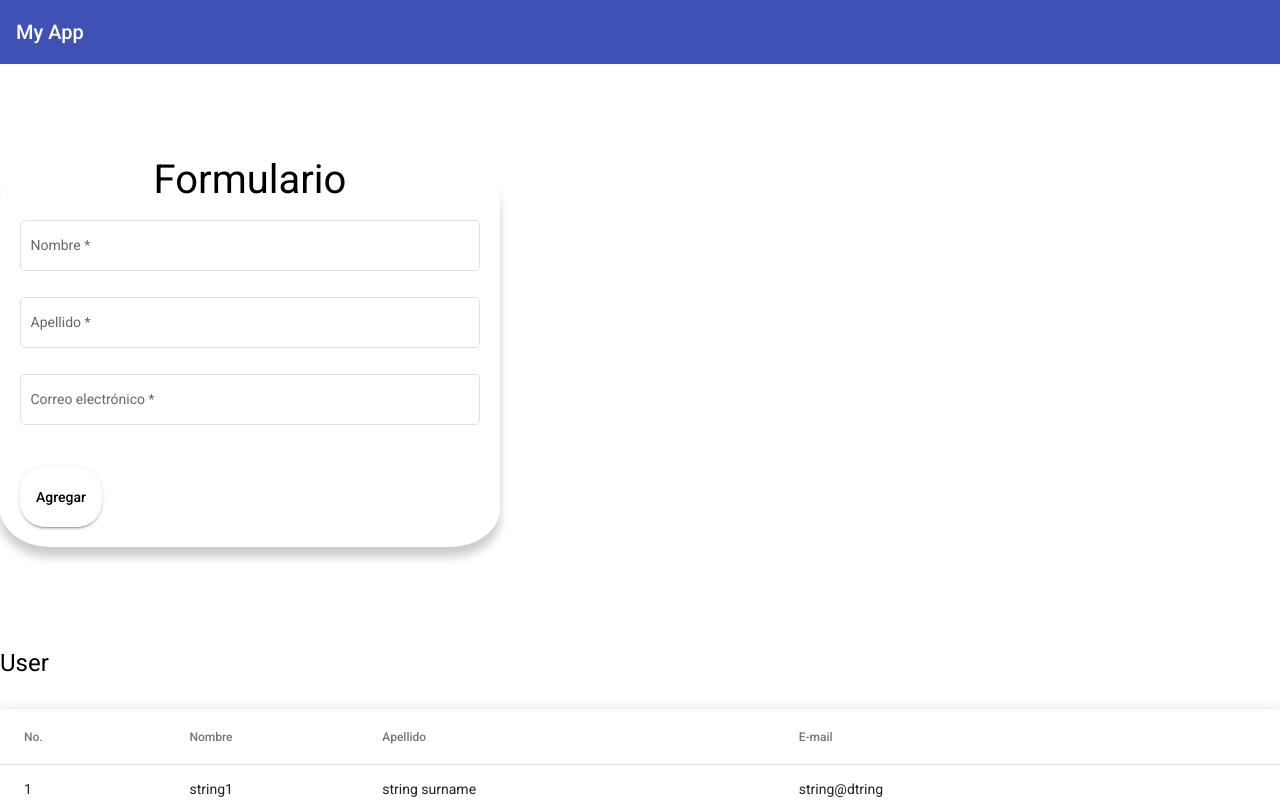
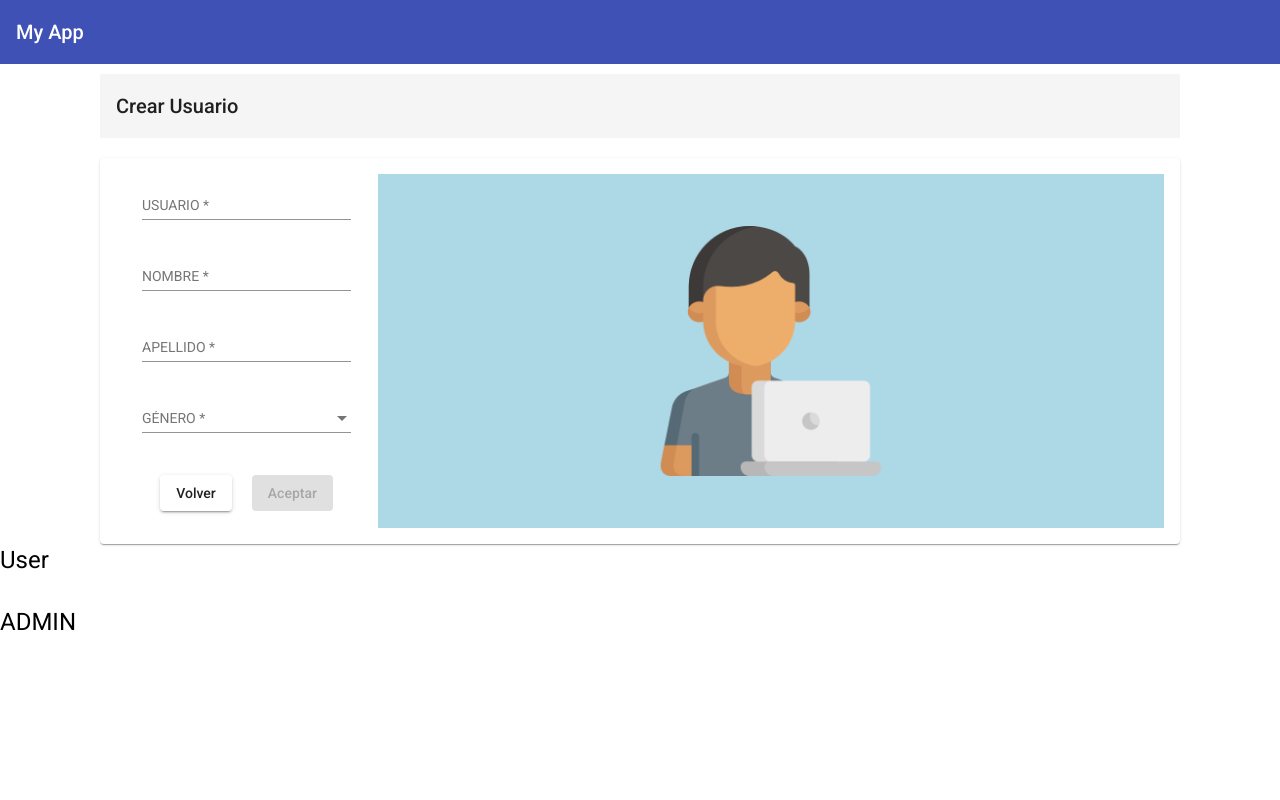
Before and after one commit to kalaniz0018/proyectoFinal-27310, an Angular app: page / in a window 1280 px wide. Shown: the top 800 px of the page. Built offline with nearby package versions, Linux system fonts and the light colour scheme.

Commit message:
configurando logica de usuario

```diff
--- a/src/app/app.component.html
+++ b/src/app/app.component.html
@@ -4,6 +4,6 @@
 </div>
 
 <div>
-  <app-students [students]='students.students'></app-students>
-  <app-abm-students [students]='students.students'></app-abm-students>
+  <app-students ></app-students>
+  <app-abm-students ></app-abm-students>
 </div>
--- a/src/app/app.component.ts
+++ b/src/app/app.component.ts
@@ -1,5 +1,4 @@
 import { Component, OnInit } from '@angular/core';
-import { StudentsResponse } from './interfaces/student-response.interface';
 import { StudentService } from './services/student-service';
 
 @Component({
@@ -11,18 +10,15 @@ export class AppComponent implements OnInit {
 
   title = 'proyecto-final-comision27310';
 
-  students!: StudentsResponse;
+
 
   constructor(public studentService: StudentService) { }
 
 
   ngOnInit(): void {
-    this.getDataSeccion();
+
   }
 
-  getDataSeccion() {
-    this.students = this.studentService.GetStudentResponse();
-    console.log(this.students);
-  }
+
 
 }
--- a/src/app/components/form/form.component.css
+++ b/src/app/components/form/form.component.css
@@ -1,39 +1,3 @@
-.container {
-  margin-top: 100px;
-  margin-bottom: 100px;
-
-  top: 10%;
+.ancho{
+  width: 80%;
 }
-form{
-  margin: 20px 20px 20px 20px;
-}
-mat-form-field{
-  width: 100%;
-}
-.title{
-  text-align: center;
-  font-size: 40px;
-  margin-bottom: 20px;
-}
-.formulario {
-  justify-content: center;
-  width: 500px;
-
-  left: 30%;
-  background: white;
-  border-radius: 10%;
-  box-shadow: 0 10px 10px rgba(0, 0, 0, 0.2);
-}
-.button-reserva {
-  height: 60px;
-  background-color: transparent;
-  color: black;
-  border-radius: 25px;
-  justify-content: center;
-  margin-left: 150px;
-  margin: 0px 20px 20px 20px;
-}
-.button-reserva:hover {
-  background-color: crimson;
-  color: #fff;
-}
--- a/src/app/components/form/form.component.html
+++ b/src/app/components/form/form.component.html
@@ -1,52 +1,49 @@
 <div class="container">
-  <div class="formulario">
-    <form [formGroup]="userForm" #formDirective="ngForm">
-      <h1 class="title">Formulario </h1>
-      <mat-form-field appearance="outline">
-        <mat-label>Nombre</mat-label>
-        <input formControlName="name" [(ngModel)]="inputName" type="text" matInput placeholder="Nombre">
-        <mat-error *ngIf="userForm.get('name')?.hasError('required')">Este campo es obligatorio
-        </mat-error>
-      </mat-form-field>
-      <mat-form-field appearance="outline">
-        <mat-label>Apellido</mat-label>
-        <input formControlName="surname" [(ngModel)]="inputSurName" type="text" matInput placeholder="Apellido">
-        <mat-error *ngIf="userForm.get('surname')?.hasError('required')">Este campo es obligatorio
-        </mat-error>
-      </mat-form-field>
-      <mat-form-field appearance="outline">
-        <mat-label>Correo electrónico</mat-label>
-        <input formControlName="email" [(ngModel)]="inputEmail" type="email" matInput placeholder="E-mail">
-        <mat-error *ngIf="userForm.get('email')?.hasError('required')">Este campo es obligatorio
-        </mat-error>
-        <mat-error *ngIf="userForm.get('email')?.hasError('email')">El formato tiene que ser
-          email</mat-error>
+  <mat-toolbar>
+      <span>Crear Usuario</span>
+  </mat-toolbar>
 
-      </mat-form-field>
+  <mat-card style="margin-top: 20px;">
+      <!-- Bindiamos el form con nuestro formulario -->
+      <form [formGroup]="form" (ngSubmit)="agregarUsuario()">
+          <mat-grid-list cols="4" rowHeight="70px">
+              <mat-grid-tile [colspan]="1" [rowspan]="1">
+                  <mat-form-field class="ancho">
+                      <mat-label>USUARIO</mat-label>
+                      <input matInput autocomplete="off" formControlName="usuario">
+                  </mat-form-field>
+              </mat-grid-tile>
+              <mat-grid-tile [colspan]="3" [rowspan]="5" [style.background]="'lightblue'">
+                  <img src="../../../../../assets/img/user.png" width="250" height="250">
+              </mat-grid-tile>
+              <mat-grid-tile [colspan]="1" [rowspan]="1">
+                  <mat-form-field class="ancho">
+                      <mat-label>NOMBRE</mat-label>
+                      <input matInput autocomplete="off" formControlName="nombre">
+                  </mat-form-field>
+              </mat-grid-tile>
+              <mat-grid-tile [colspan]="1" [rowspan]="1">
+                  <mat-form-field class="ancho">
+                      <mat-label>APELLIDO</mat-label>
+                      <input matInput autocomplete="off" formControlName="apellido">
+                  </mat-form-field>
+              </mat-grid-tile>
+              <mat-grid-tile [colspan]="1" [rowspan]="1">
+                  <mat-form-field class="ancho">
+                      <mat-label>GÉNERO</mat-label>
+                      <mat-select formControlName="genero">
+                          <mat-option *ngFor="let item of genero" [value]="item">
+                              {{item}}
+                          </mat-option>
+                      </mat-select>
+                  </mat-form-field>
+              </mat-grid-tile>
+              <mat-grid-tile [colspan]="1" [rowspan]="1">
+                  <button mat-raised-button style="margin-right: 20px;">Volver</button>
+                  <button type="submit" [disabled]="form.invalid" mat-raised-button color="primary">Aceptar</button>
+              </mat-grid-tile>
+          </mat-grid-list>
+      </form>
 
-
-    </form>
-    <button class="button-reserva"  mat-raised-button>Agregar</button>
-  </div>
-
+  </mat-card>
 </div>
-<!-- <div>
-  <h1>Formulario</h1>
-  <form [formGroup]="myform">
-    <div>
-      <input type="text" placeholder="Enter your name" name="name" formControlName="name">
-    </div>
-    <div>
-      <input type="text" placeholder="Enter your mobile number" name="phone" formControlName="phone">
-    </div>
-    <div>
-      <input type="text" placeholder="Enter your email" name="email" formControlName="email">
-    </div>
-    <div>
-      <input type="text" placeholder="Enter your address" name="address" formControlName="address">
-    </div>
-    <button type="submit" (click)="clicked()" [disabled]="!myform.valid">SUBMIT</button>
-  </form>
-  <br>
-  {{form | json}}
-</div> -->
--- a/src/app/components/form/form.component.ts
+++ b/src/app/components/form/form.component.ts
@@ -1,6 +1,8 @@
-import { Component, Input, OnInit } from '@angular/core';
-import { FormControl, FormGroup, Validators } from '@angular/forms';
-import { StudentsResponse } from 'src/app/interfaces/student-response.interface';
+import { Component, OnInit } from '@angular/core';
+import { FormBuilder, FormGroup, Validators } from '@angular/forms';
+import { MatSnackBar } from '@angular/material/snack-bar';
+import { Router } from '@angular/router';
+import { Student } from 'src/app/interfaces/student-response.interface';
 import { StudentService } from 'src/app/services/student-service';
 
 @Component({
@@ -10,27 +12,56 @@ import { StudentService } from 'src/app/services/student-service';
 })
 export class FormComponent implements OnInit {
 
-  @Input() students!: StudentsResponse;
+  tiles: any[] = [
+    { text: 'One', cols: 3, rows: 1, color: 'lightblue' },
+    { text: 'Two', cols: 1, rows: 2, color: 'lightgreen' },
+    { text: 'Three', cols: 1, rows: 1, color: 'lightpink' },
+    { text: 'Four', cols: 2, rows: 1, color: '#DDBDF1' },
+  ];
 
-  inputName?: string;
-  inputSurName?: string;
-  inputEmail?: string;
-  inputPhone?: number;
 
-  userForm = new FormGroup({});
+  genero: any[] = ['masculino', 'femenino'];
+  form: FormGroup;
 
-  constructor(public studentService: StudentService) { }
 
-  ngOnInit(): void {
-    this.userForm = new FormGroup({
-      name: new FormControl(null, Validators.required),
-      surname: new FormControl(null, Validators.required),
-      email: new FormControl(null, [Validators.required, Validators.email, Validators.pattern("[a-zA-Z0-9.-_]{1,}@[a-zA-Z.-]{2,}[.]{1}[a-zA-Z]{2,}")]),
-      phone: new FormControl(null, [Validators.required, Validators.pattern('[0-9]+')]),
+  constructor(private fb: FormBuilder, private studentService: StudentService, private router: Router, private _snackBar: MatSnackBar) {
+    //this.form va a ser igual a la instamcia que estamos inyectandi en el formbuilder y el
+    //fomrbuilder va a ser tambien de tipo formgroup
+    this.form = this.fb.group({
+      //le pasamos las configuraciones que queremos que tenga el formulario
+      usuario: ['', Validators.required],
+      nombre: ['', Validators.required],
+      apellido: ['', Validators.required],
+      genero: ['', Validators.required],
+    });
+  }
+  ngOnInit(): void {}
+
+  agregarUsuario() {
+    //voy a imprimir el formulario para ver si los valorene stan llegando bien o no
+
+    //voy a crear una cnstante user va a ser de tipo ususario y lo vamos a configurar
+    const user: Student = {
+      //vamos a tener que acceder al valor del formulario a la propiedad usuario
+      usuario: this.form.value.usuario,
+      nombre: this.form.value.nombre,
+      apellido: this.form.value.apellido,
+      genero: this.form.value.genero
+    }
+
+    this.studentService.agregarUsuario(user);
+    this.router.navigate(['/dashboard/usuarios']);
+
+    this._snackBar.open("El usuario fue agregado con éxito", "", {
+      //aca se pasa un objeto con configuraciones
+      duration: 1500,
+      horizontalPosition: "center",
+      verticalPosition: "top",
+      panelClass: ["snackbar-error"]
     })
+
   }
 
 
 
-
 }
--- a/src/app/services/student-service.ts
+++ b/src/app/services/student-service.ts
@@ -1,5 +1,5 @@
 import { Injectable } from '@angular/core';
-import { StudentsResponse } from '../interfaces/student-response.interface';
+import { Student } from '../interfaces/student-response.interface';
 
 
 @Injectable({
@@ -7,33 +7,33 @@ import { StudentsResponse } from '../interfaces/student-response.interface';
 })
 export class StudentService {
 
+  listStudent: Student[] = [
+    { usuario: "jPerez", nombre: 'Julian', apellido: "Perez", genero: 'Masculino' },
+    { usuario: "Akari", nombre: 'Karina', apellido: "Alaniz", genero: 'Femenino' },
+    { usuario: "Fruben", nombre: 'Ruben', apellido: "Fanego", genero: 'Masculino' },
+    { usuario: "Bmica", nombre: 'Micaela', apellido: "Balestieri", genero: 'Femenino' },
+    { usuario: "Adaf", nombre: 'Dafne', apellido: "Alul", genero: 'Femenino' },
+    { usuario: "Oara", nombre: 'Araxi', apellido: "Osikovsky", genero: 'Femenino' },
+
+  ];
+
   constructor() { }
+//Metodo salice para obtener una copia del array. para obtener la lista de usuarios
+getUsuarios(){
+  return this.listStudent.slice();
+}
 
-  GetStudentResponse(): StudentsResponse {
-    return {
-      students: [{
-        id:1,
-        name: "string1",
-        surname: "string surname",
-        email: "string@dtring"
-      },
-      {
-        id:2,
-        name: "string2",
-        surname: "string surname",
-        email: "string@dtring"
-      },
-      {
-        id:3,
-        name: "string3",
-        surname: "string surname",
-        email: "string@dtring"
-      }
-      ]
-    }
-  }
+//Metodo para eliminar un registro
+//en los parametros le ponemos el index para decir que queremos eliminar donde este parado
+// y que queremos eliminar un solo elemento
+eliminarUsuario(index:number){
+ this.listStudent.splice(index,1);
+}
 
-
+agregarUsuario(usuario: Student){
+  //unshift --> agrega un nuevo elemento alcomienzo del array
+  this.listStudent.unshift(usuario);
+}
 
 
 }
--- a/src/styles.css
+++ b/src/styles.css
@@ -2,3 +2,12 @@
 
 html, body { height: 100%; }
 body { margin: 0; font-family: Roboto, "Helvetica Neue", sans-serif; }
+
+.container{
+    margin-left: 100px;
+    margin-right: 100px;
+    margin-top: 10px;
+}
+.example-spacer {
+    flex: 1 1 auto;
+  }
```
Also changed, not shown: src/app/interfaces/student-response.interface.ts (+4 -4 lines), src/assets/img/user.png (added).
